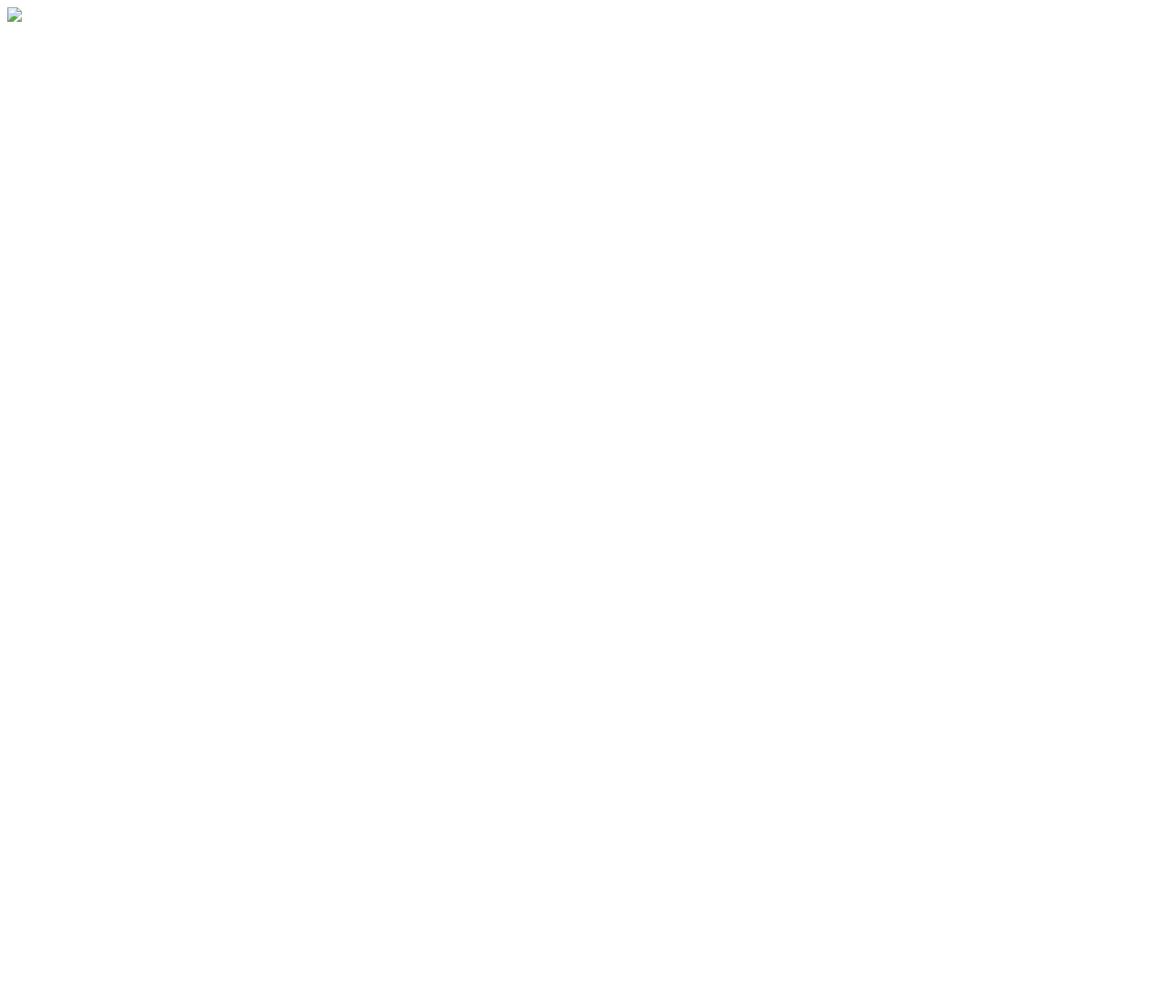
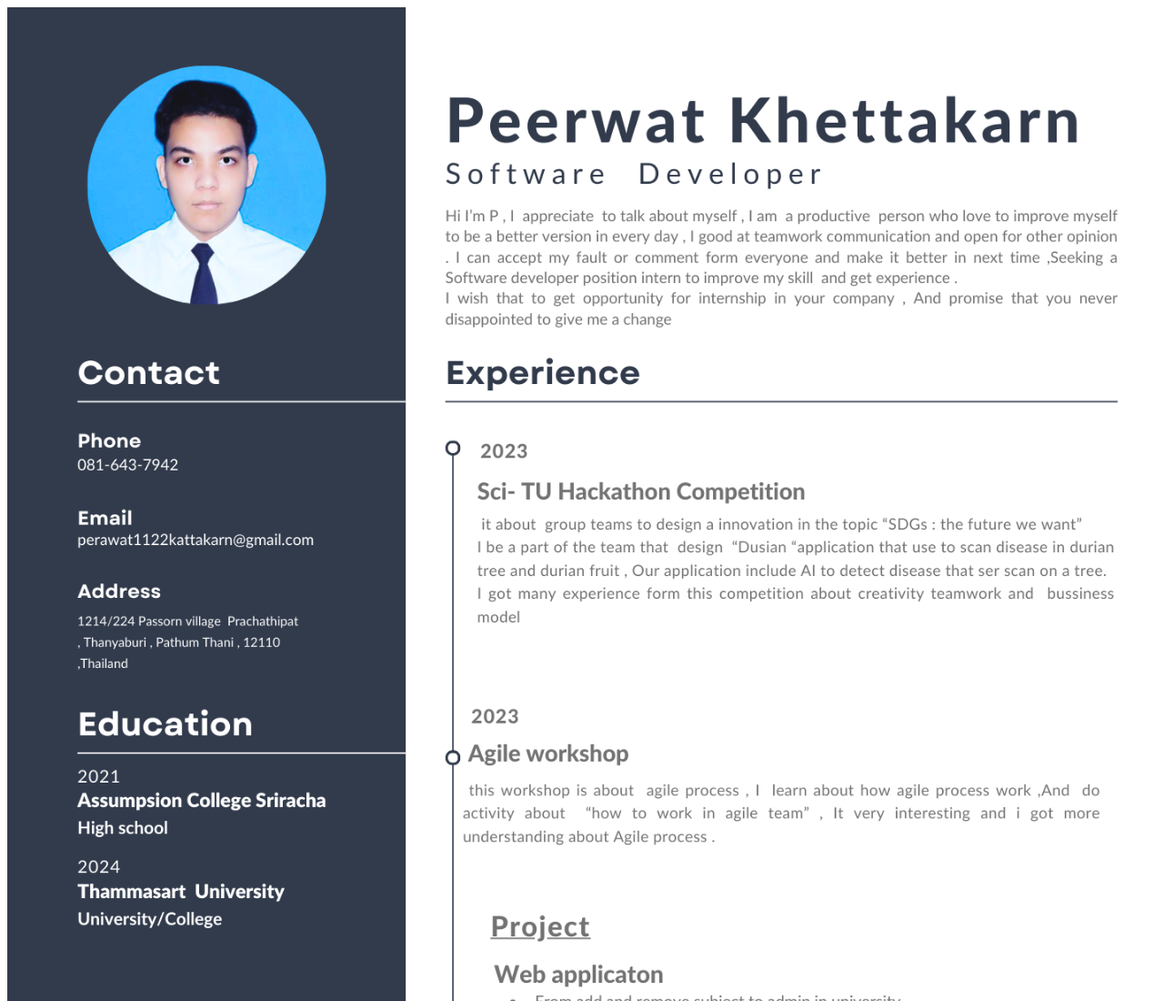
Before and after one commit to peerawt/PeerawatPages, a plain HTML site: page resume.html in a window 1280 px wide. Shown: the top 1100 px of the page at 91% size. Before the commit the page ends 800 px from the top, so only its background shows below. Drawn offline with Linux system fonts and the light colour scheme; files that its build step writes are made by us from their sources.

Commit message:
Update resume.html

```diff
--- a/resume.html
+++ b/resume.html
@@ -7,6 +7,6 @@
     <title>Document</title>
 </head>
 <body>
-    <img id="img2" src="_Resume.png">
+    <img id="img2" src="image/_Resume.png">
 </body>
 </html>
```
